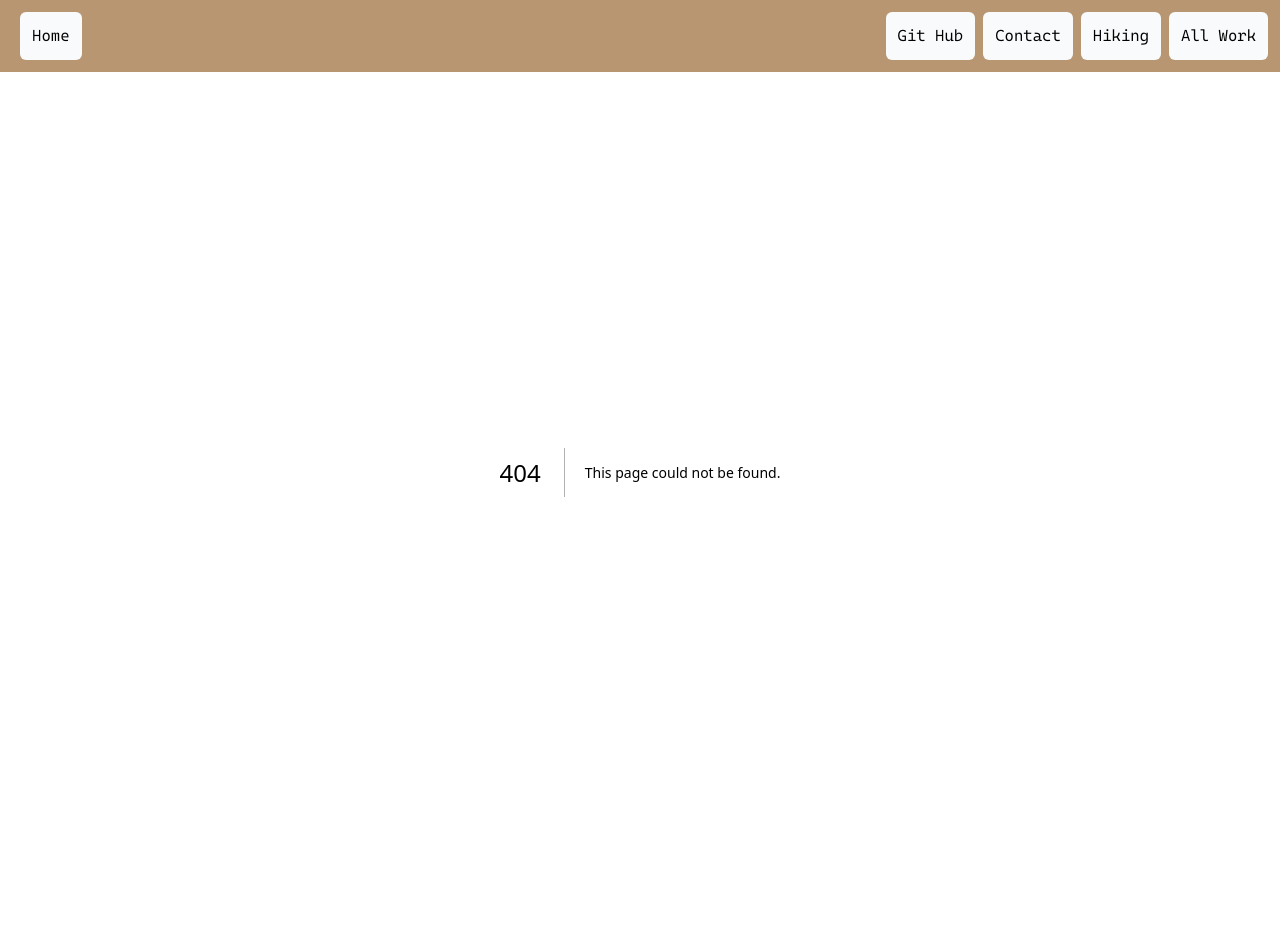
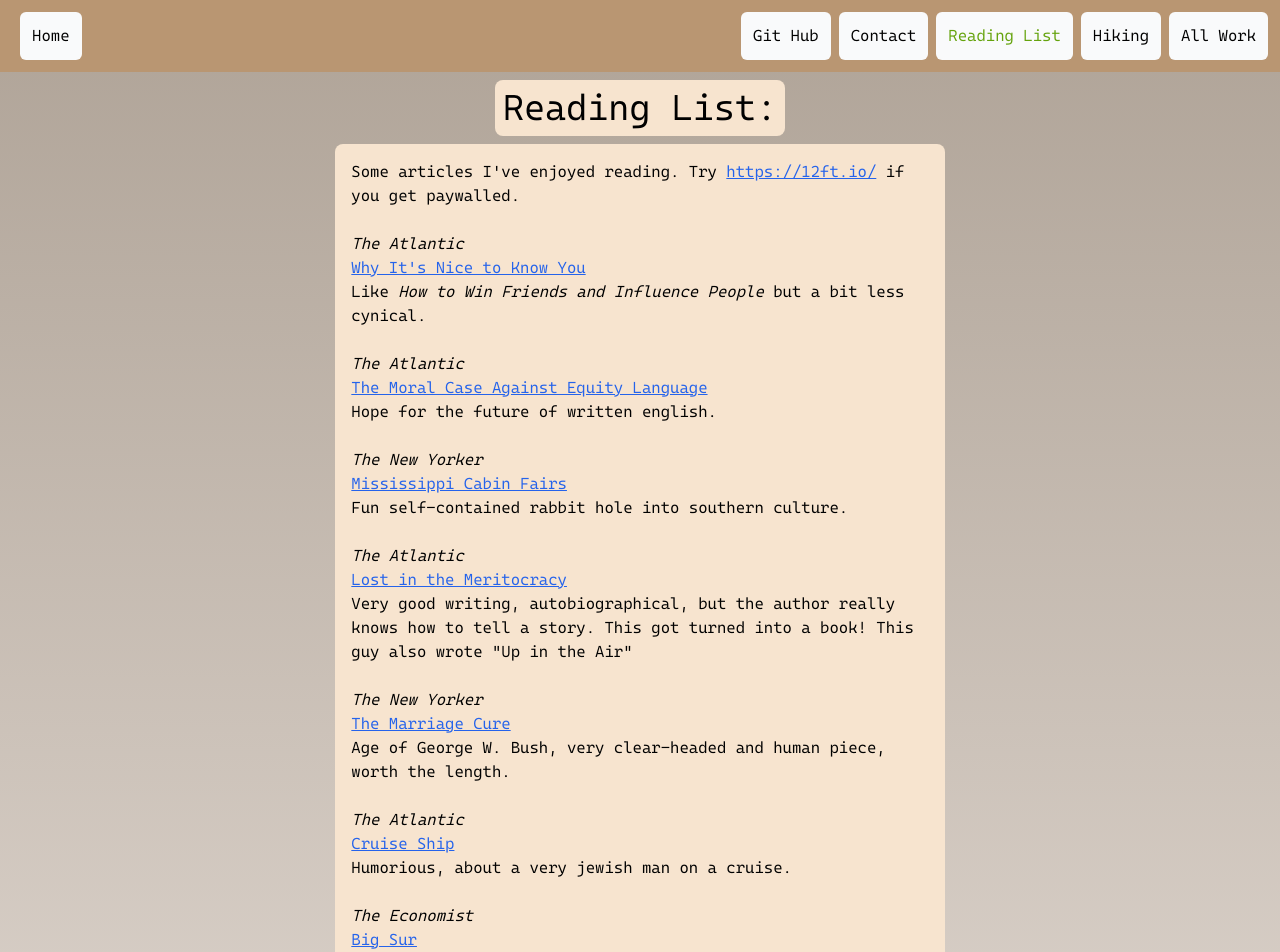
Before and after one commit to Gabriel-J-Young/Gabriel-J-Young.github.io, a Next.js app: page /reading_list in a window 1280 px wide. Before the commit this address had no page. Shown: the top 952 px of the page. Before the commit the page ends 872 px from the top, so only its background shows below. Built offline with nearby package versions, Linux system fonts and the light colour scheme.

Commit message:
add reading list page

```diff
--- /dev/null
+++ b/app/reading_list/page.js
@@ -0,0 +1,48 @@
+export default function Page() {
+    return (
+      <div>
+      <main className="flex min-h-screen flex-col items-center p-2 ">
+        <div className="flex text-4xl justify-center p-2 rounded-lg bg-sazerac">
+          <h2>Reading List:</h2>
+        </div>
+        <div className="flex flex-row text-md justify-center max-w-prose m-2 p-4 rounded-lg bg-sazerac">
+          <ul>
+            <p>
+            Some articles I've enjoyed reading. Try <a className="underline text-blue-600 hover:text-blue-800 visited:text-purple-600" href="https://12ft.io/">https://12ft.io/</a> if you get paywalled.
+            </p><br></br>
+            <li><i>The Atlantic</i><br></br><a className="underline text-blue-600 hover:text-blue-800 visited:text-purple-600"
+            href="https://www.theatlantic.com/ideas/archive/2024/05/happiness-knowledge-edgar-allan-poe/678530/">
+                Why It's Nice to Know You</a> <br></br> Like <i>How to Win Friends and Influence People</i> but a bit less cynical.</li>
+                <br></br>
+
+            <li><i>The Atlantic</i><br></br><a className="underline text-blue-600 hover:text-blue-800 visited:text-purple-600"
+            href="https://www.theatlantic.com/magazine/archive/2023/04/equity-language-guides-sierra-club-banned-words/673085/">
+                The Moral Case Against Equity Language</a><br></br> Hope for the future of written english.</li>
+                <br></br>
+            <li><i>The New Yorker</i><br></br><a className="underline text-blue-600 hover:text-blue-800 visited:text-purple-600"
+            href="https://www.newyorker.com/magazine/2023/10/09/among-the-cabin-fanatics-of-mississippis-giant-houseparty">
+                Mississippi Cabin Fairs</a><br></br> Fun self-contained rabbit hole into southern culture.</li>
+                <br></br>
+            <li><i>The Atlantic</i><br></br><a className="underline text-blue-600 hover:text-blue-800 visited:text-purple-600"
+            href="https://www.theatlantic.com/magazine/archive/2005/01/lost-in-the-meritocracy/303672/">
+               Lost in the Meritocracy</a> <br></br> Very good writing, autobiographical, but the author really knows how to tell a story. This got turned into a book! This guy also wrote "Up in the Air"</li>
+               <br></br>
+            <li><i>The New Yorker</i><br></br><a className="underline text-blue-600 hover:text-blue-800 visited:text-purple-600"
+            href="https://www.newyorker.com/magazine/2003/08/18/the-marriage-cure">
+               The Marriage Cure</a> <br></br> Age of George W. Bush, very clear-headed and human piece, worth the length.</li>
+               <br></br>
+            <li><i>The Atlantic</i><br></br><a className="underline text-blue-600 hover:text-blue-800 visited:text-purple-600"
+            href="https://www.theatlantic.com/magazine/archive/2024/05/royal-caribbean-cruise-ship-icon-of-seas/677838/">
+               Cruise Ship</a> <br></br> Humorious, about a very jewish man on a cruise.</li>
+               <br></br>
+            <li><i>The Economist</i><br></br><a className="underline text-blue-600 hover:text-blue-800 visited:text-purple-600"
+            href="https://www.economist.com/interactive/united-states/2024/07/30/the-demise-of-an-iconic-american-highway">
+               Big Sur</a><br></br> Photos of one of the most beautiful places in the world.</li>
+               <br></br>
+
+            </ul></div>
+
+      </main>
+      </div>
+    );
+  }
--- a/app/ui/nav-links.js
+++ b/app/ui/nav-links.js
@@ -7,6 +7,7 @@ import clsx from 'clsx';
 const links = [
     {name: 'Git Hub', href: 'https://github.com/Gabriel-J-Young'},
     {name: 'Contact', href: '/contact'},
+    {name: 'Reading List', href: '/reading_list'},
     {name: 'Hiking', href: '/hiking'},
     {name: 'All Work', href: '/all_work'},
 ];
```
Also changed, not shown: 1 other file (tests, documents, lock files or other folders).
